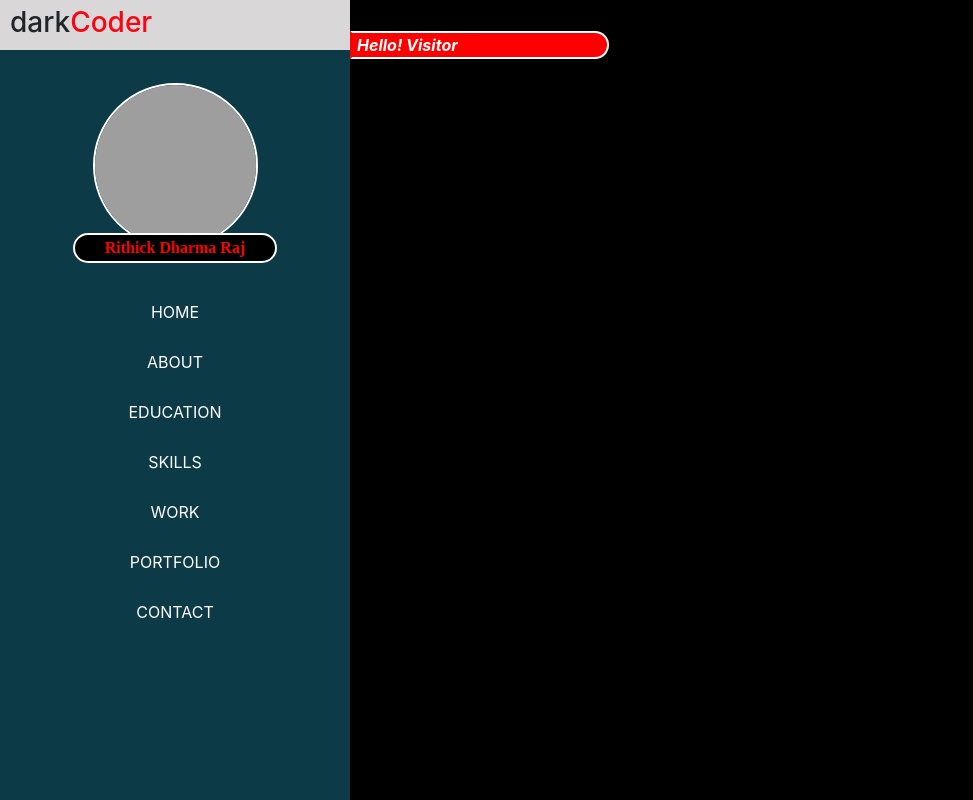
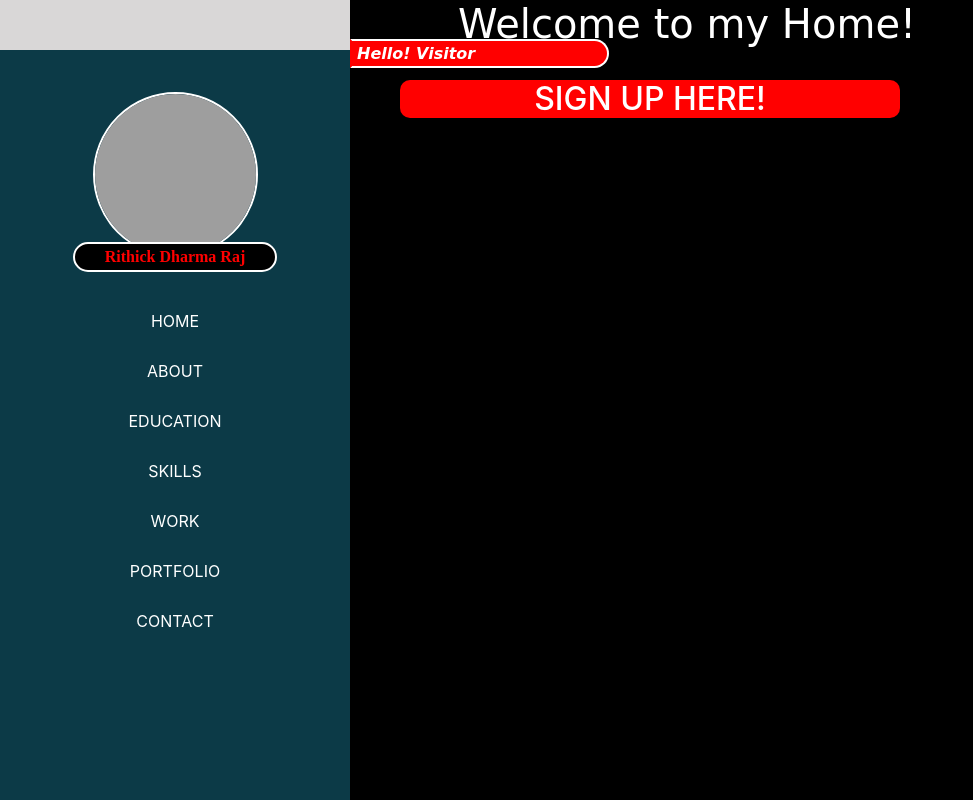
Before and after one commit to RithickDharmaRaj-darkCoder/Personal_website, a Flask app: page / in a window 1280 px wide. Shown: the whole page, without its empty margins (0-973 px from the left). Run offline with Flask 2, Linux system fonts and the light colour scheme; some libraries are stand-ins or nearby versions; grey boxes are pictures that could not be loaded.

Commit message:
Temporary Interval...

```diff
--- a/website/static/index.css
+++ b/website/static/index.css
@@ -1,15 +1,15 @@
 body{
     margin:0;
     padding:0;
-    font-family: cursive;
 }
 
 .logoarea{
-    background: #D9D7D7;
-    padding: 4px;
-    padding-top: 6px;
-    padding-left: 10px;
-    height: 50px;
+    background:#D9D7D7;
+    font-size: 30px;
+    height: 80px;
+    padding-left:20px;
+    margin-top: -30px;
+    display: flex;
 }
 
 .logoarea span{
@@ -57,7 +57,7 @@ body{
 .sidebar a:hover{
     color: red;
     text-decoration: none;
-    font-size: 20px
+    font-size: 25px;
 }
 
 .name_tag:hover{
@@ -73,13 +73,14 @@ body{
     border-color: white white white red;
     border-radius: 0px 30px 30px 0px;
     width: 259px;
-    margin-top: -43px;
+    margin-top: -35px;
 }
 
 .username_tag i{
     padding: 3px 5px;
     font-weight: bold;
     color: white;
+    font-family: cursive;
 }
 
 .content_area{
@@ -89,5 +90,78 @@ body{
     position: fixed;
     right: 0px;
     width: 1186px;
-    height: 100%
+    height: 100%;
 }
+
+.sample{
+    color: white;
+    text-align: center;
+    font-family: cursive;
+}
+
+.action{
+    position: fixed;
+    left:400px;
+    color: black;
+    background-color: black;
+    width: 500px;
+    height: 500px;
+}
+
+.action .sign_up{
+    color: white;
+    background-color: red;
+    border-radius:10px;
+    text-align: center;
+    font-size: 16px;
+}
+
+.action .sign_up_info{
+    background: white;
+    position: absolute;
+    top:80px;
+    padding: 10px 20px;
+    visibility: hidden;
+    opacity: 0;
+}
+
+.action .sign_up_info.active{
+    top: 80px;
+    visibility: visible;
+    opacity: 1;
+}
+
+.action .sign_up_info::before{
+    content: '';
+    position: absolute;
+    top: -5px;
+    right: 50%;
+    width: 20px;
+    height: 20px;
+    background: white;
+    transform: rotate(45deg);
+}
+
+.sign_up_info input{
+    width: 400px;
+    height: 100%;
+    border: 3px solid #aaaaaa;
+    border-radius: 5px;
+    outline: none;
+    padding: 5px;
+    box-sizing: border-box;
+    transition: .3s;
+}
+
+.sign_up_info input:focus{
+    border-color: dodgerBlue;
+    box-shadow: 0 0 8px 0 dodgerBlue;
+}
+
+.action .sign_up_info ul li{
+    list-style-type: none;
+    padding: 10px 0;
+    border-top: 1px solid rgba(0,0,0,0.05);
+    display: flex;
+    align-items: center;
+}
--- a/website/templates/base.html
+++ b/website/templates/base.html
@@ -73,6 +73,12 @@
         type="text/javascript"
         src="{{ url_for('static', filename='index.js') }}">
     </script>
+
+    <script>
+        function menuToggle(){
+            const toggleMenu = document.querySelector('.sign_up_info');
+            toggleMenu.classList.toggle('active');
+    </script>
 </body>
 
 </html>
--- a/website/templates/home.html
+++ b/website/templates/home.html
@@ -1,5 +1,43 @@
 {% extends "base.html" %}
+
 {% block title %}Home{% endblock %}
+
 {% block content %}
-    <h1>Home</h1>
+<h1 class="sample">Welcome to my Home!</h1><br>
+
+<div class="action">
+    <div class="sign_up" onclick="menuToggle();">
+        <h2>SIGN UP HERE!</h2>
+    </div>
+
+    <div class="sign_up_info">
+        <ul>
+            <li>
+                <input type="text" required="required" placeholder="User Name">
+                <label class="user_name_label" for=""></label>
+            </li>
+            <li>
+                <input type="email" required="required" placeholder="Email ID">
+                <label class="email_id_label" for=""></label>
+            </li>
+            <li>
+                <input type="password" required="required" placeholder="New Password">
+                <label class="new_pass_label" for=""></label>
+            </li>
+            <li>
+                <input type="password" required="required" placeholder="Confirm Password">
+                <label class="confirm_pass_label" for=""></label>
+            </li>
+            <li>
+                <input type="number" required="required" placeholder="OTP">
+                <label class="otp_label" for=""></label>
+                <button class="otp_btn">Send OTP</button>
+            </li>
+            <li>
+                <button class="sign_up_btn">Sign Up</button>
+            </li>
+        </ul>
+    </div>
+</div>
+
 {% endblock %}
```
